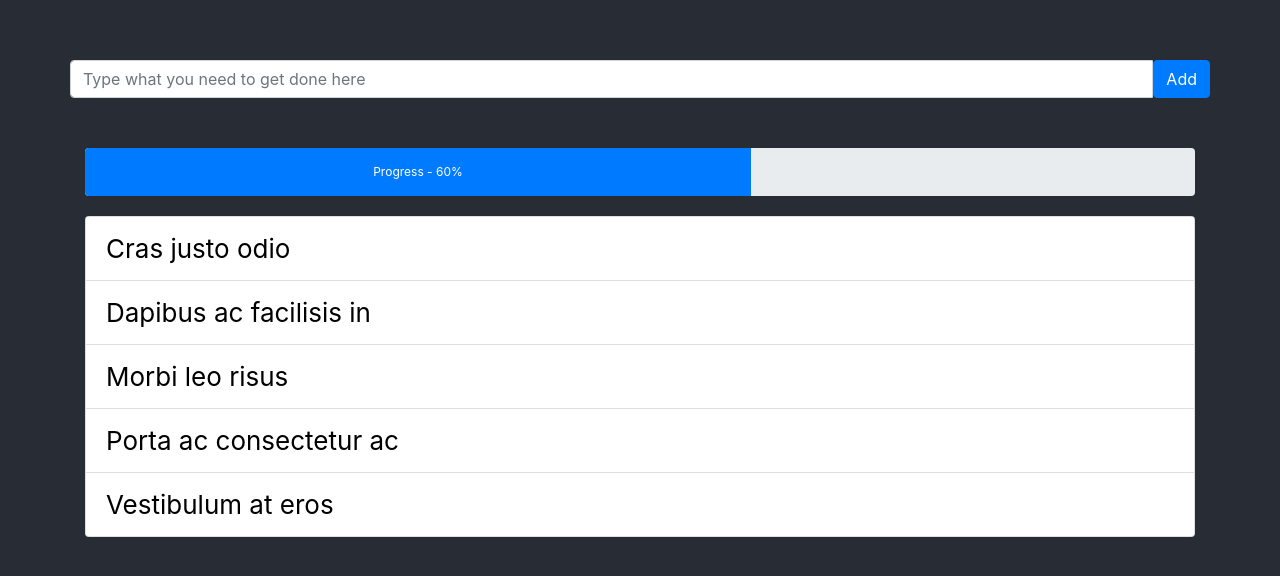
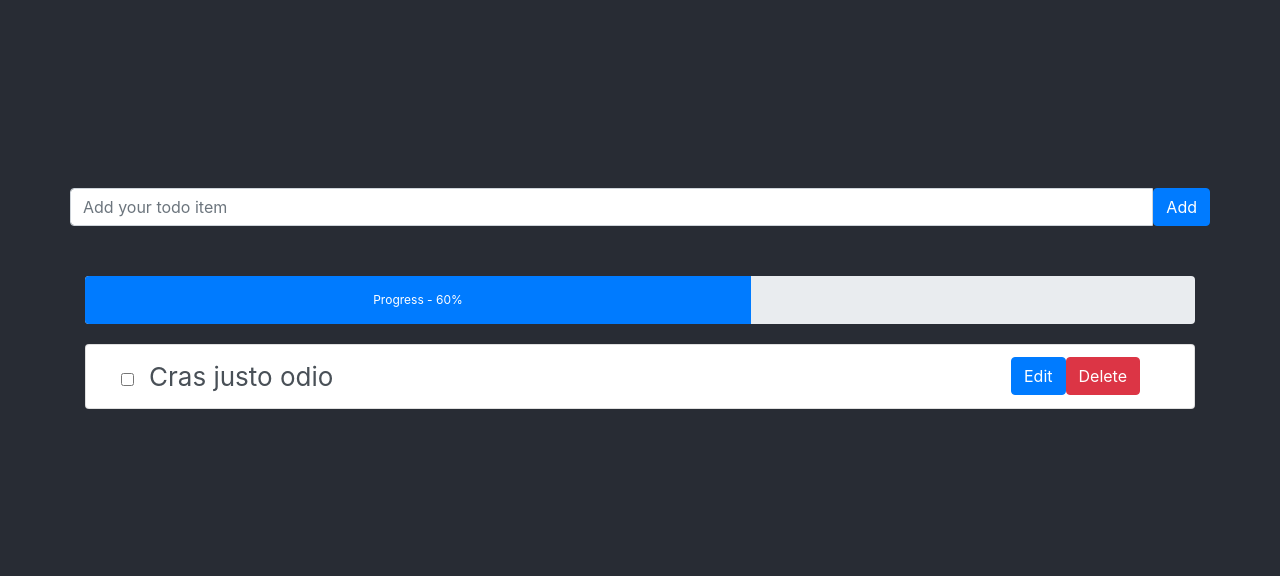
Before and after one commit to sarawut-p/react-todo, a React (Create React App) app: page / in a window 1280 px wide. Shown: the part 102-678 px from the top of the page. Built offline with nearby package versions, Linux system fonts and the light colour scheme.

Commit message:
Add Button for action items

```diff
--- a/src/App.css
+++ b/src/App.css
@@ -41,3 +41,8 @@
   color:  black;
   text-align: left;
 }
+
+.list-group-item .form-check{
+ display: inline;
+ margin-right: 15px;
+}
--- a/src/App.js
+++ b/src/App.js
@@ -1,5 +1,5 @@
 import React, { Component } from 'react';
-import { Form, Button, Container, InputGroup, ProgressBar, Row, Col, ListGroup, Label } from 'react-bootstrap';
+import { Form, Button, Container, InputGroup, ProgressBar, Row, Col, ListGroup, Label, ButtonToolbar } from 'react-bootstrap';
 import './App.css';
 
 
@@ -15,10 +15,10 @@ class App extends Component {
           <Container>
             <Row>
               <InputGroup >
-                <Form.Control type="email" placeholder="Type what you need to get done here" />
+                <Form.Control type="text" placeholder="Add your todo item" />
                 <Button variant="primary" type="submit">
                   Add
-                  </Button>
+                 </Button>
               </InputGroup>
             </Row>
             <Row>
@@ -27,11 +27,19 @@ class App extends Component {
               </Col>
             </Row>
             <ListGroup className="list-items">
-              <ListGroup.Item>Cras justo odio</ListGroup.Item>
-              <ListGroup.Item>Dapibus ac facilisis in</ListGroup.Item>
-              <ListGroup.Item>Morbi leo risus</ListGroup.Item>
-              <ListGroup.Item>Porta ac consectetur ac</ListGroup.Item>
-              <ListGroup.Item>Vestibulum at eros</ListGroup.Item>
+              <ListGroup.Item action>
+                <Container>
+                  <Row>
+                    <Col xs="10"><Form.Check type="checkbox"/>Cras justo odio</Col>
+                    <Col>
+                    <ButtonToolbar>
+                      <Button variant="primary" type="button">Edit</Button>
+                      <Button variant="danger" type="button">Delete</Button>
+                    </ButtonToolbar>
+                    </Col>
+                  </Row>
+                </Container>
+              </ListGroup.Item>
             </ListGroup>
           </Container>
         </header>
```
